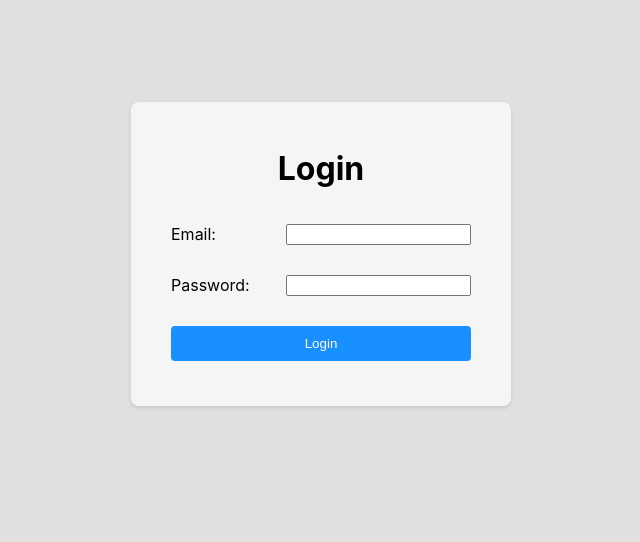
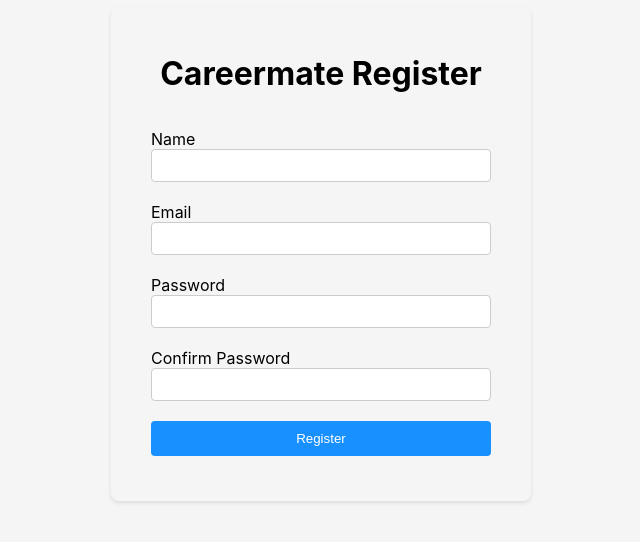
Before and after one commit to GeneCLee6/careermate_frontend, a React (Create React App) app: page / in a window 1280 px wide. Shown: the part 146-688 px from the top of the page, without its empty margins (319-959 px from the left). Built offline with nearby package versions, Linux system fonts and the light colour scheme.

Commit message:
register index.css completed

```diff
--- a/src/App.js
+++ b/src/App.js
@@ -1,8 +1,9 @@
 import "./App.css";
-import Login from "./pages/login/index";
+// import Login from "./pages/login/index";
+import Register from "./pages/register/index";
 
 function App() {
-    return <Login />;
+    return <Register />;
 }
 
 export default App;
--- a/src/pages/register/index.css
+++ b/src/pages/register/index.css
@@ -0,0 +1,61 @@
+.register-container {
+    display: flex;
+    justify-content: center;
+    align-items: center;
+    height: 100vh;
+    width: 100vw;
+    background-color: #f5f5f5;
+}
+
+.register-card {
+    display: flex;
+    flex-direction: column;
+    align-items: center;
+    justify-content: center;
+    background-color: #f5f5f5;
+    width: 420px;
+    padding: 25px 40px 45px;
+    box-sizing: border-box;
+    gap: 15px;
+    border-radius: 8px;
+    box-shadow: 0 2px 4px rgba(0, 0, 0, 0.1);
+}
+
+.submit-form {
+    display: flex;
+    flex-direction: column;
+    gap: 15px;
+    width: 100%;
+}
+
+.form-item-container {
+    display: flex;
+    flex-direction: column;
+    align-items: center;
+    justify-content: space-between;
+    width: 100%;
+    gap: 5px;
+}
+
+.form-item {
+    margin-bottom: 15px;
+    width: 100%;
+}
+
+.form-item input {
+    width: 100%;
+    padding: 8px;
+    border: 1px solid #ccc;
+    border-radius: 4px;
+    box-sizing: border-box;
+}
+
+.submit {
+    width: 100%;
+    padding: 10px;
+    background-color: #1890ff;
+    color: #fff;
+    border: none;
+    border-radius: 4px;
+    cursor: pointer;
+}
--- a/src/pages/register/index.jsx
+++ b/src/pages/register/index.jsx
@@ -1,7 +1,10 @@
+import React from "react";
+import "./index.css";
+
 const Register = () => {
     return (
-        <div className="login-container">
-            <div className="login-card">
+        <div className="register-container">
+            <div className="register-card">
                 <h1>Careermate Register</h1>
                 <form className="submit-form">
                     <div className="form-item-container">
@@ -40,7 +43,9 @@ const Register = () => {
                                 name="confirmPassword"
                             />
                         </div>
-                        <button type="submit">Register</button>
+                        <button type="submit" className="submit">
+                            Register
+                        </button>
                     </div>
                 </form>
             </div>
```
